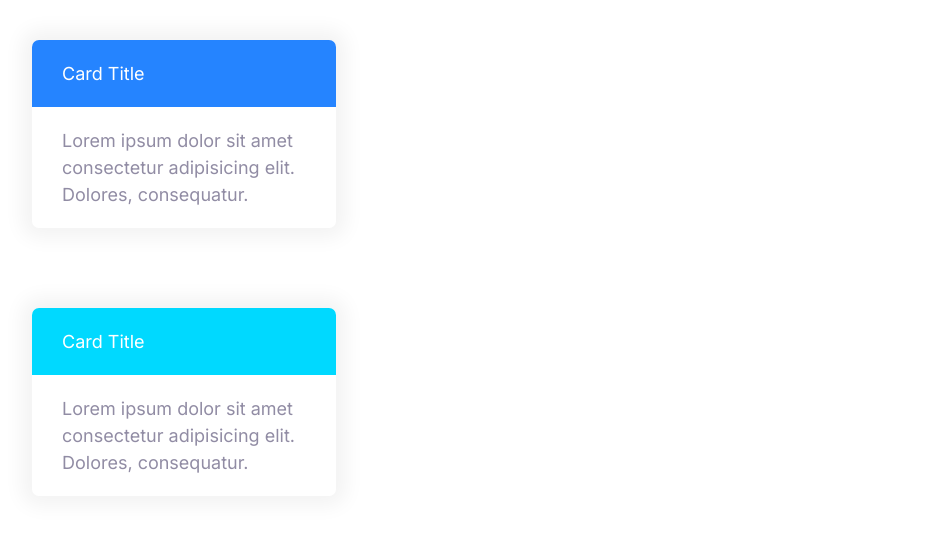
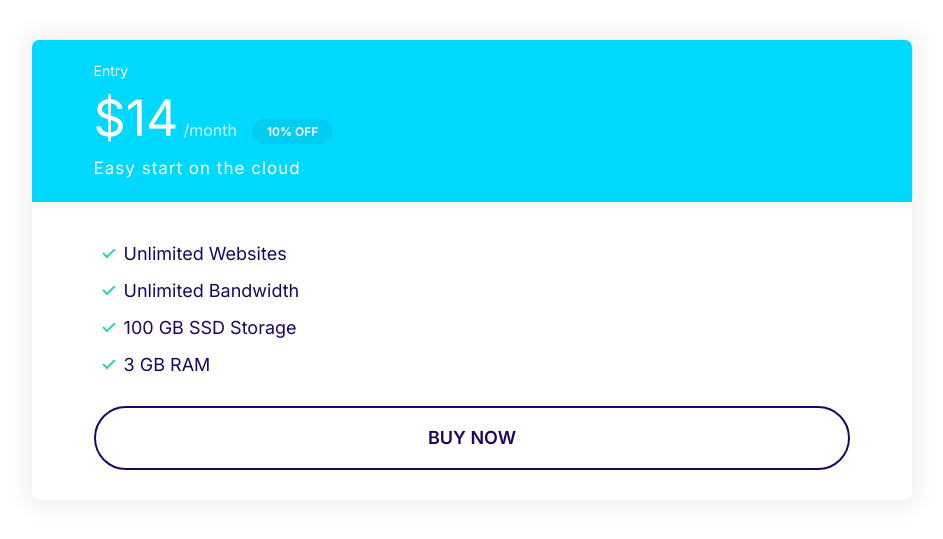
Before and after one commit to ali-ab-2003/Moshify-2-, a plain HTML site: page index.html in a window 1280 px wide. Shown: the whole page, without its empty margins (8-951 px from the left). Drawn offline with Linux system fonts and the light colour scheme.

Commit message:
added plans component

```diff
--- a/code/css/styles.css
+++ b/code/css/styles.css
@@ -121,6 +121,7 @@ a {
 
 .badge--small {
     font-size: 1.6rem;
+    padding: 0.5rem 1.5rem;
 }
 
 @media screen and (min-width: 1024px) {
@@ -294,7 +295,7 @@ a {
 
 .card__header,
 .card__body {
-    padding: 2rem 3rem;
+    padding: 2rem 7%;
 }
 
 .card--primary .card__header {
@@ -306,3 +307,56 @@ a {
     background: var(--color-secondary);
     color: #fff;
 }
+
+.card--secondary .badge--secondary {
+    background: #02cdf1;
+}
+
+/* Plans */
+
+.plan__name {
+    color: #fff;
+    margin: 0;
+    font-weight: 500;
+    font-size: 2.4rem;
+}
+
+.plan__price {
+    font-size: 6rem;
+}
+
+.plan__billing-cycle {
+    font-size: 2.4rem;
+    font-weight: 300;
+    opacity: 0.8;
+    margin-right: 1rem;
+}
+
+.plan__description {
+    font-size: 2rem;
+    font-weight: 300;
+    letter-spacing: 1px;
+    display: block;
+}
+
+.plan .list__item {
+    margin-bottom: 2rem;
+}
+
+@media screen and (min-width: 1024px) {
+    .plan__name {
+        font-size: 1.4rem;
+    }
+
+    .plan__price {
+        font-size: 5rem;
+    }
+
+    .plan__billing-cycle {
+        font-size: 1.6rem;
+    }
+
+    .plan__description {
+        font-size: 1.7rem;
+    }
+}
--- a/index.html
+++ b/index.html
@@ -14,20 +14,25 @@
 </head>
 
 <body>
-    <div style="width: 30%; padding: 4rem;">
-        <div class="card card--primary">
-            <header class="card__header">Card Title</header>
-            <div class="card__body">
-                Lorem ipsum dolor sit amet consectetur adipisicing elit. Dolores, consequatur.
-            </div>
-        </div>
-    </div>
-
-    <div style="width: 30%; padding: 4rem;">
-        <div class="card card--secondary">
-            <header class="card__header">Card Title</header>
-            <div class="card__body">
-                Lorem ipsum dolor sit amet consectetur adipisicing elit. Dolores, consequatur.
+    <div style="width: 75%; padding: 4rem;">
+        <div class="plans">
+            <div class="card card--secondary">
+                <header class="card__header">
+                    <h3 class="plan__name">Entry</h3>
+                    <span class="plan__price">$14</span>
+                    <span class="plan__billing-cycle">/month</span>
+                    <span class="badge badge--secondary badge--small">10% OFF</span>
+                    <span class="plan__description">Easy start on the cloud</span>
+                </header>
+                <div class="card__body">
+                    <ul class="list list--tick">
+                        <li class="list__item">Unlimited Websites</li>
+                        <li class="list__item">Unlimited Bandwidth</li>
+                        <li class="list__item">100 GB SSD Storage</li>
+                        <li class="list__item">3 GB RAM</li>
+                    </ul>
+                    <button class="btn btn--outline btn--block">Buy Now</button>
+                </div>
             </div>
         </div>
     </div>
```
Also changed, not shown: code/components/plans.html (added, +22 -0 lines).
